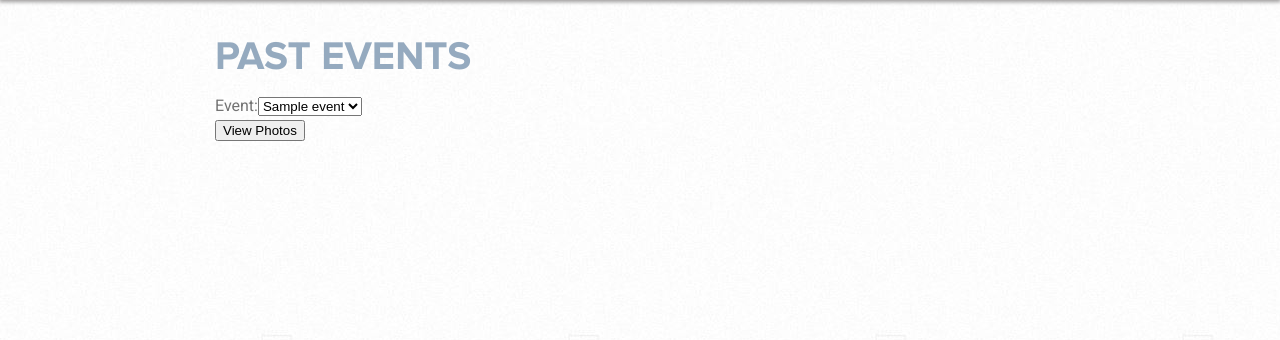
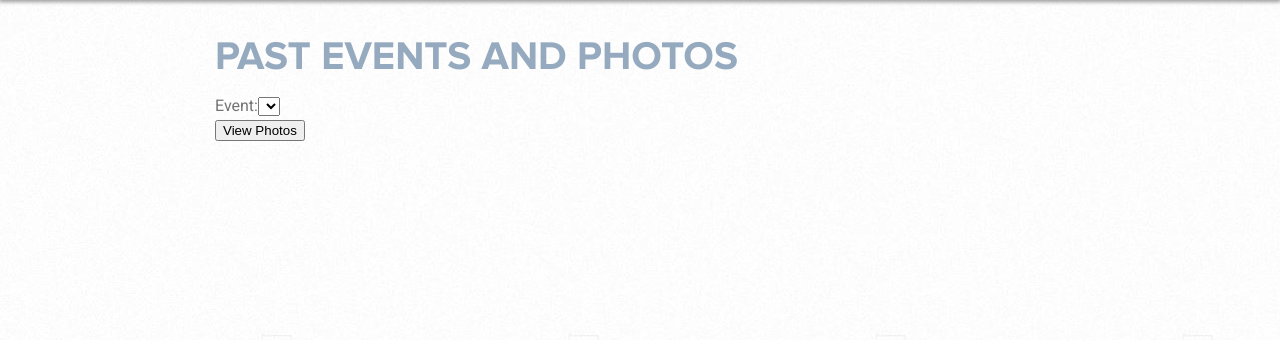
Before and after one commit to BL1014/TzuChi, a PHP site: page /past.php in a window 1280 px wide. Shown: the part 110-450 px from the top of the page. Run offline with PHP 8.4, Linux system fonts and the light colour scheme; tables that the repository leaves empty or names only in its code hold one stand-in row (values such as "Sample post"); lists and menus that the app fills with data are empty.

Commit message:
changed a few navs
still need to make photo display better

```diff
--- a/3in1.php
+++ b/3in1.php
@@ -37,8 +37,7 @@
 							<ul>
 								<li><a href="calendar.php">CALENDAR</a></li>
 								<li><a href="upcoming.php">UPCOMING EVENTS</a></li>
-								<li><a href="past.php">PAST EVENTS</a></li>
-								<li><a href="media.php">MEDIA</a></li>
+								<li><a href="past.php">PAST EVENTS AND PHOTOS</a></li>
 							</ul>
 					</li>
 					<li id="resources">
@@ -63,7 +62,7 @@
 								</li>
 								<li><a href="minutes.php">EBOARD MINUTES</a></li>
 								<li><a href="announcements.php">ANNOUNCEMENTS</a></li>
-								<li><a href="photos.php">PHOTOS AND EVENTS</a></li>
+								<li><a href="photos.php">EVENTS AND PHOTOS</a></li>
 								<li><a href="aphorisms.php">APHORISMS</a></li>
 							</ul>
 					</li>
--- a/admin.php
+++ b/admin.php
@@ -50,8 +50,7 @@
 							<ul>
 								<li><a href="calendar.php">CALENDAR</a></li>
 								<li><a href="upcoming.php">UPCOMING EVENTS</a></li>
-								<li><a href="past.php">PAST EVENTS</a></li>
-								<li><a href="media.php">MEDIA</a></li>
+								<li><a href="past.php">PAST EVENTS AND PHOTOS</a></li>
 							</ul>
 					</li>
 					<li id="resources">
@@ -76,7 +75,7 @@
 								</li>
 								<li><a href="minutes.php">EBOARD MINUTES</a></li>
 								<li><a href="announcements.php">ANNOUNCEMENTS</a></li>
-								<li><a href="photos.php">PHOTOS AND EVENTS</a></li>
+								<li><a href="photos.php">EVENTS AND PHOTOS</a></li>
 								<li><a href="photos.php">APHORISMS</a></li>
 							</ul>
 					</li>
--- a/announcements.php
+++ b/announcements.php
@@ -40,8 +40,7 @@
 							<ul>
 								<li><a href="calendar.php">CALENDAR</a></li>
 								<li><a href="upcoming.php">UPCOMING EVENTS</a></li>
-								<li><a href="past.php">PAST EVENTS</a></li>
-								<li><a href="media.php">MEDIA</a></li>
+								<li><a href="past.php">PAST EVENTS AND PHOTOS</a></li>
 							</ul>
 					</li>
 					<li id="resources">
@@ -66,7 +65,7 @@
 								</li>
 								<li><a href="minutes.php">EBOARD MINUTES</a></li>
 								<li><a href="announcements.php">ANNOUNCEMENTS</a></li>
-								<li><a href="photos.php">PHOTOS AND EVENTS</a></li>
+								<li><a href="photos.php">EVENTS AND PHOTOS</a></li>
 								<li><a href="aphorisms.php">APHORISMS</a></li>
 							</ul>
 					</li>
--- a/aphorisms.php
+++ b/aphorisms.php
@@ -38,8 +38,8 @@
 							<ul>
 								<li><a href="calendar.php">CALENDAR</a></li>
 								<li><a href="upcoming.php">UPCOMING EVENTS</a></li>
-								<li><a href="past.php">PAST EVENTS</a></li>
-								<li><a href="media.php">MEDIA</a></li>
+								<li><a href="past.php">PAST EVENTS AND PHOTOS</a></li>
+
 							</ul>
 					</li>
 					<li id="resources">
@@ -64,7 +64,7 @@
 								</li>
 								<li><a href="minutes.php">EBOARD MINUTES</a></li>
 								<li><a href="announcements.php">ANNOUNCEMENTS</a></li>
-								<li><a href="photos.php">PHOTOS AND EVENTS</a></li>
+								<li><a href="photos.php">EVENTS AND PHOTOS</a></li>
 								<li><a href="aphorisms.php">APHORISMS</a></li>
 							</ul>
 					</li>
--- a/calendar.php
+++ b/calendar.php
@@ -38,8 +38,7 @@
 							<ul>
 								<li><a href="calendar.php">CALENDAR</a></li>
 								<li><a href="upcoming.php">UPCOMING EVENTS</a></li>
-								<li><a href="past.php">PAST EVENTS</a></li>
-								<li><a href="media.php">MEDIA</a></li>
+								<li><a href="past.php">PAST EVENTS AND PHOTOS</a></li>
 							</ul>
 					</li>
 					<li id="resources">
@@ -64,7 +63,7 @@
 								</li>
 								<li><a href="minutes.php">EBOARD MINUTES</a></li>
 								<li><a href="announcements.php">ANNOUNCEMENTS</a></li>
-								<li><a href="photos.php">PHOTOS AND EVENTS</a></li>
+								<li><a href="photos.php">EVENTS AND PHOTOS</a></li>
 								<li><a href="aphorisms.php">APHORISMS</a></li>
 							</ul>
 					</li>
--- a/constitution.php
+++ b/constitution.php
@@ -38,8 +38,7 @@
 							<ul>
 								<li><a href="calendar.php">CALENDAR</a></li>
 								<li><a href="upcoming.php">UPCOMING EVENTS</a></li>
-								<li><a href="past.php">PAST EVENTS</a></li>
-								<li><a href="media.php">MEDIA</a></li>
+								<li><a href="past.php">PAST EVENTS AND PHOTOS</a></li>
 							</ul>
 					</li>
 					<li id="resources">
@@ -64,7 +63,7 @@
 								</li>
 								<li><a href="minutes.php">EBOARD MINUTES</a></li>
 								<li><a href="announcements.php">ANNOUNCEMENTS</a></li>
-								<li><a href="photos.php">PHOTOS AND EVENTS</a></li>
+								<li><a href="photos.php">EVENTS AND PHOTOS</a></li>
 								<li><a href="aphorisms.php">APHORISMS</a></li>
 							</ul>
 					</li>
--- a/contact.php
+++ b/contact.php
@@ -37,8 +37,7 @@
 							<ul>
 								<li><a href="calendar.php">CALENDAR</a></li>
 								<li><a href="upcoming.php">UPCOMING EVENTS</a></li>
-								<li><a href="past.php">PAST EVENTS</a></li>
-								<li><a href="media.php">MEDIA</a></li>
+								<li><a href="past.php">PAST EVENTS AND PHOTOS</a></li>
 							</ul>
 					</li>
 					<li id="resources">
@@ -63,7 +62,7 @@
 								</li>
 								<li><a href="minutes.php">EBOARD MINUTES</a></li>
 								<li><a href="announcements.php">ANNOUNCEMENTS</a></li>
-								<li><a href="photos.php">PHOTOS AND EVENTS</a></li>
+								<li><a href="photos.php">EVENTS AND PHOTOS</a></li>
 								<li><a href="photos.php">APHORISMS</a></li>
 							</ul>
 					</li>
--- a/eboard.php
+++ b/eboard.php
@@ -38,8 +38,7 @@
 							<ul>
 								<li><a href="calendar.php">CALENDAR</a></li>
 								<li><a href="upcoming.php">UPCOMING EVENTS</a></li>
-								<li><a href="past.php">PAST EVENTS</a></li>
-								<li><a href="media.php">MEDIA</a></li>
+								<li><a href="past.php">PAST EVENTS AND PHOTOS</a></li>
 							</ul>
 					</li>
 					<li id="resources">
@@ -64,7 +63,7 @@
 								</li>
 								<li><a href="minutes.php">EBOARD MINUTES</a></li>
 								<li><a href="announcements.php">ANNOUNCEMENTS</a></li>
-								<li><a href="photos.php">PHOTOS AND EVENTS</a></li>
+								<li><a href="photos.php">EVENTS AND PHOTOS</a></li>
 								<li><a href="aphorisms.php">APHORISMS</a></li>
 							</ul>
 					</li>
--- a/inc/contact.php
+++ b/inc/contact.php
@@ -36,8 +36,8 @@
 							<ul>
 								<li><a href="calendar.php">CALENDAR</a></li>
 								<li><a href="upcoming.php">UPCOMING EVENTS</a></li>
-								<li><a href="past.php">PAST EVENTS</a></li>
-								<li><a href="media.php">MEDIA</a></li>
+								<li><a href="past.php">PAST EVENTS AND PHOTOS</a></li>
+
 							</ul>
 					</li>
 					<li id="resources">
--- a/index.php
+++ b/index.php
@@ -37,8 +37,7 @@
 							<ul>
 								<li><a href="calendar.php">CALENDAR</a></li>
 								<li><a href="upcoming.php">UPCOMING EVENTS</a></li>
-								<li><a href="past.php">PAST EVENTS</a></li>
-								<li><a href="media.php">MEDIA</a></li>
+								<li><a href="past.php">PAST EVENTS AND PHOTOS</a></li>
 							</ul>
 					</li>
 					<li id="resources">
@@ -63,7 +62,7 @@
 								</li>
 								<li><a href="minutes.php">EBOARD MINUTES</a></li>
 								<li><a href="announcements.php">ANNOUNCEMENTS</a></li>
-								<li><a href="photos.php">PHOTOS AND EVENTS</a></li>
+								<li><a href="photos.php">EVENTS AND PHOTOS</a></li>
 								<li><a href="aphorisms.php">APHORISMS</a></li>
 							</ul>
 					</li>
--- a/media.php
+++ b/media.php
@@ -38,8 +38,7 @@
 							<ul>
 								<li><a href="calendar.php">CALENDAR</a></li>
 								<li><a href="upcoming.php">UPCOMING EVENTS</a></li>
-								<li><a href="past.php">PAST EVENTS</a></li>
-								<li><a href="media.php">MEDIA</a></li>
+								<li><a href="past.php">PAST EVENTS AND PHOTOS</a></li>
 							</ul>
 					</li>
 					<li id="resources">
@@ -64,7 +63,7 @@
 								</li>
 								<li><a href="minutes.php">EBOARD MINUTES</a></li>
 								<li><a href="announcements.php">ANNOUNCEMENTS</a></li>
-								<li><a href="photos.php">PHOTOS AND EVENTS</a></li>
+								<li><a href="photos.php">EVENTS AND PHOTOS</a></li>
 								<li><a href="aphorisms.php">APHORISMS</a></li>
 							</ul>
 					</li>
--- a/meetings.php
+++ b/meetings.php
@@ -38,8 +38,7 @@
 							<ul>
 								<li><a href="calendar.php">CALENDAR</a></li>
 								<li><a href="upcoming.php">UPCOMING EVENTS</a></li>
-								<li><a href="past.php">PAST EVENTS</a></li>
-								<li><a href="media.php">MEDIA</a></li>
+								<li><a href="past.php">PAST EVENTS AND PHOTOS</a></li>
 							</ul>
 					</li>
 					<li id="resources">
@@ -64,7 +63,7 @@
 								</li>
 								<li><a href="minutes.php">EBOARD MINUTES</a></li>
 								<li><a href="announcements.php">ANNOUNCEMENTS</a></li>
-								<li><a href="photos.php">PHOTOS AND EVENTS</a></li>
+								<li><a href="photos.php">EVENTS AND PHOTOS</a></li>
 								<li><a href="aphorisms.php">APHORISMS</a></li>
 							</ul>
 					</li>
--- a/minutes.php
+++ b/minutes.php
@@ -38,8 +38,7 @@
 							<ul>
 								<li><a href="calendar.php">CALENDAR</a></li>
 								<li><a href="upcoming.php">UPCOMING EVENTS</a></li>
-								<li><a href="past.php">PAST EVENTS</a></li>
-								<li><a href="media.php">MEDIA</a></li>
+								<li><a href="past.php">PAST EVENTS AND PHOTOS</a></li>
 							</ul>
 					</li>
 					<li id="resources">
@@ -64,7 +63,7 @@
 								</li>
 								<li><a href="minutes.php">EBOARD MINUTES</a></li>
 								<li><a href="announcements.php">ANNOUNCEMENTS</a></li>
-								<li><a href="photos.php">PHOTOS AND EVENTS</a></li>
+								<li><a href="photos.php">EVENTS AND PHOTOS</a></li>
 								<li><a href="aphorisms.php">APHORISMS</a></li>
 							</ul>
 					</li>
--- a/mission.php
+++ b/mission.php
@@ -38,8 +38,7 @@
 							<ul>
 								<li><a href="calendar.php">CALENDAR</a></li>
 								<li><a href="upcoming.php">UPCOMING EVENTS</a></li>
-								<li><a href="past.php">PAST EVENTS</a></li>
-								<li><a href="media.php">MEDIA</a></li>
+								<li><a href="past.php">PAST EVENTS AND PHOTOS</a></li>
 							</ul>
 					</li>
 					<li id="resources">
@@ -64,7 +63,7 @@
 								</li>
 								<li><a href="minutes.php">EBOARD MINUTES</a></li>
 								<li><a href="announcements.php">ANNOUNCEMENTS</a></li>
-								<li><a href="photos.php">PHOTOS AND EVENTS</a></li>
+								<li><a href="photos.php">EVENTS AND PHOTOS</a></li>
 								<li><a href="aphorisms.php">APHORISMS</a></li>
 							</ul>
 					</li>
--- a/past.php
+++ b/past.php
@@ -37,8 +37,7 @@
 							<ul>
 								<li><a href="calendar.php">CALENDAR</a></li>
 								<li><a href="upcoming.php">UPCOMING EVENTS</a></li>
-								<li><a href="past.php">PAST EVENTS</a></li>
-								<li><a href="media.php">MEDIA</a></li>
+								<li><a href="past.php">PAST EVENTS AND PHOTOS</a></li>
 							</ul>
 					</li>
 					<li id="resources">
@@ -63,7 +62,7 @@
 								</li>
 								<li><a href="minutes.php">EBOARD MINUTES</a></li>
 								<li><a href="announcements.php">ANNOUNCEMENTS</a></li>
-								<li><a href="photos.php">PHOTOS AND EVENTS</a></li>
+								<li><a href="photos.php">EVENTS AND PHOTOS</a></li>
 								<li><a href="aphorisms.php">APHORISMS</a></li>
 							</ul>
 					</li>
@@ -74,12 +73,12 @@
 		</div>
 
 		<div id="container">
-			<h1>PAST EVENTS</h1>
+			<h1>PAST EVENTS AND PHOTOS</h1>
 			<?php
 				print("<form action='past.php' method='post' id='pickevent' name='pickevent'>");
 				print("Event:<select name='event'>");
 				$mysqli= new mysqli('', 'Renas_fangirls', 'wh83rq01vpu', 'info230_SP13FP_Renas_fangirls');
-				$result= $mysqli->query("SELECT * FROM Events");
+				$result= $mysqli->query("SELECT * FROM Events WHERE e_date < CURDATE()");
 				while($array= $result->fetch_assoc()) {
 					print("<option value='".$array['eid']."'>".$array['e_name']."</option>");
 				}
--- a/upcoming.php
+++ b/upcoming.php
@@ -38,8 +38,7 @@
 							<ul>
 								<li><a href="calendar.php">CALENDAR</a></li>
 								<li><a href="upcoming.php">UPCOMING EVENTS</a></li>
-								<li><a href="past.php">PAST EVENTS</a></li>
-								<li><a href="media.php">MEDIA</a></li>
+								<li><a href="past.php">PAST EVENTS AND PHOTOS</a></li>
 							</ul>
 					</li>
 					<li id="resources">
@@ -64,7 +63,7 @@
 								</li>
 								<li><a href="minutes.php">EBOARD MINUTES</a></li>
 								<li><a href="announcements.php">ANNOUNCEMENTS</a></li>
-								<li><a href="photos.php">PHOTOS AND EVENTS</a></li>
+								<li><a href="photos.php">EVENTS AND PHOTOS</a></li>
 								<li><a href="aphorisms.php">APHORISMS</a></li>
 							</ul>
 					</li>
```
Also changed, not shown: chapter.php (+3 -5 lines), photos.php (+3 -11 lines).
